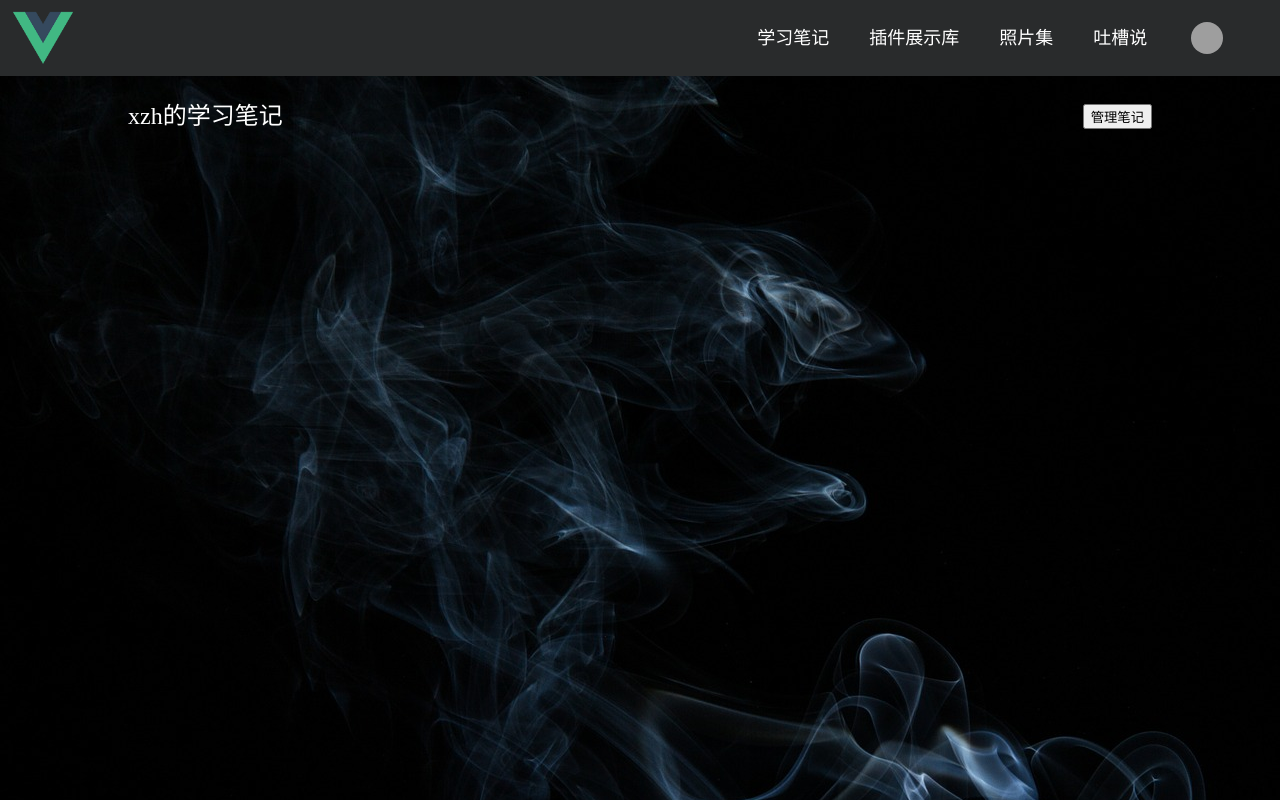
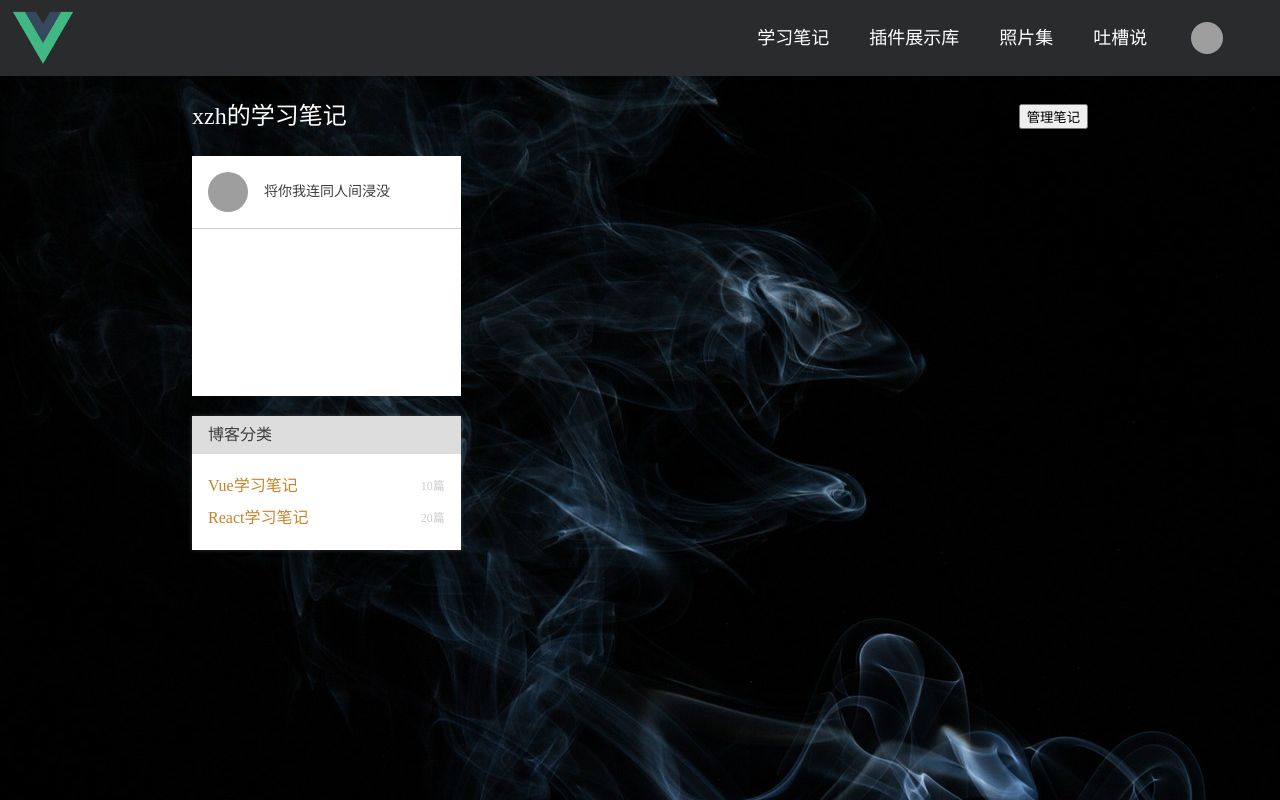
Before and after one commit to xzh97/xzh-blog, a Vue app: page /#/blog/list in a window 1280 px wide. Shown: the top 800 px of the page. Built offline with nearby package versions, Linux system fonts and the light colour scheme; grey boxes are pictures that could not be loaded.

Commit message:
blog write

```diff
--- /dev/null
+++ b/src/components/base/avatar/index.vue
@@ -0,0 +1,98 @@
+<template>
+    <div class="avatar-wrapper" :class="{'border-bottom': showBorderBottom}">
+        <div class="avatar-inner" :class="activeClass">
+            <img :src='avatarImg || avatar' alt='用户头像'>
+        </div>
+        <p class="avatar-name">将你我连同人间浸没</p>
+    </div>
+</template>
+
+<script>
+/**
+ *
+ * @summary 用户头像组件
+ * @params size 用户头像框大小 默认32px
+ * @params shape 用户头像框形状  默认 圆形
+ * @author xzh xzh19971005@163.com
+ *
+ * Created at     : 2019-04-27 00:50:14
+ * Last modified  : 2019-04-27 01:22:48
+ */
+import defaultAvatar from '../../../assets/images/default_avatar.jpg';
+export default {
+    name: 'avatar',
+    props:{
+        size:{
+            type: String,
+            default: 'default'
+        },
+        shape:{
+            type: String,
+            default: 'circle'
+        },
+        avatarImg:{
+            type: String,
+        },
+        showBorderBottom:{
+            type: Boolean,
+            default: true,
+        }
+    },
+    data(){
+        return {
+            avatar:defaultAvatar,
+        }
+    },
+    computed:{
+        activeClass(){
+            let { size, shape, showBorderBottom} = this;
+            return {
+                'default-size':size === 'default',
+                'small-size':size === 'small',
+                'big-size':size === 'big',
+                'square':shape !== 'circle',
+            }
+        }
+    }
+};
+</script>
+
+<style lang="scss" scoped>
+@import '../../../styles/mixin.scss';
+.avatar-wrapper{
+    width: 100%;
+    @include fsc;
+    .avatar-inner{
+        padding: 16px;
+        box-sizing: content-box;
+        img{
+            display: block;
+            border-radius: 50%;
+            width: 100%;
+            height: 100%;
+        }
+    }
+    .avatar-name{
+        color: #3d3d3d;
+        font-size: 14px;
+    }
+    .default-size{
+        width: 40px;
+        height: 40px;
+    }
+    .small-size{
+        width: 20px;
+        height: 20px;
+    }
+    .big-size{
+        width: 60px;
+        height: 60px;
+    }
+    .square{
+        border-radius: 0;
+    }
+}
+.border-bottom{
+    border-bottom: 1px solid #cccccc;
+}
+</style>
--- /dev/null
+++ b/src/components/base/category/index.vue
@@ -0,0 +1,73 @@
+<template>
+    <div class="category-wrapper">
+        <h3 class="category-title">{{ title }}</h3>
+        <div class="category-content">
+            <ul class="category-list">
+                <li class="category-item" :key="item.value" v-for="item in categoryList">
+                    <div class="item-left">{{ item.categoryName}}</div>
+                    <div class="item-right">{{ item.articlesCount }}篇</div>
+                </li>
+            </ul>
+        </div>
+    </div>
+</template>
+
+<script>
+export default {
+    name: "category",
+    props: {
+        title: {
+            type: String,
+            default: ""
+        },
+        categoryList: {
+            type: Array,
+            default() {
+                return [];
+            }
+        }
+    }
+};
+</script>
+
+<style lang="scss" scoped>
+@import "../../../styles/mixin.scss";
+.category-wrapper {
+    width: 100%;
+    background: #ffffff;
+    margin-top: 20px;
+    color: #000000;
+    box-shadow: 0 0 4px rgba(255,255,255,.2);
+    .category-title {
+        padding: 0 16px;
+        background: #dddddd;
+        font-size: 16px;
+        color: #3d3d3d;
+        height: 38px;
+        line-height: 38px;
+    }
+    .category-content {
+        padding: 16px;
+    }
+    .category-item {
+        @include fbc;
+        @include oneline;
+        cursor: pointer;
+        height: 32px;
+        line-height: 32px;
+        .item-left {
+            color: #c88326;
+            font-size: 16px;
+        }
+        .item-right {
+            font-size: 12px;
+            color: #cccccc;
+        }
+    }
+    .category-item:hover {
+        .item-left {
+            color: #f03434;
+        }
+    }
+}
+</style>
--- a/src/styles/mixin.scss
+++ b/src/styles/mixin.scss
@@ -3,15 +3,28 @@
 */
 
 // 两端对齐
-@mixin fac(){
+@mixin fac{
     display: flex;
     justify-content: space-around;
     align-items: center;
 }
 
 // 间隔对齐
-@mixin fbc(){
+@mixin fbc{
     display: flex;
     justify-content: space-between;
     align-items: center;
 }
+
+// 间隔对齐
+@mixin fsc{
+    display: flex;
+    justify-content: flex-start;
+    align-items: center;
+}
+
+@mixin oneline{
+    text-overflow: ellipsis;
+    overflow: hidden;
+    white-space: nowrap;
+}
--- a/src/views/blogs/list/index.vue
+++ b/src/views/blogs/list/index.vue
@@ -9,15 +9,47 @@
                     <button>管理笔记</button>
                 </div>
             </header>
-            <div class="user-blogs-info"></div>
-            <div class="blogs"></div>
+            <div class="content">
+                <div class="content-left">
+                    <div class="blog-info">
+                        <avatar></avatar>
+                    </div>
+                    <category :title='blogCategorys.title' :categoryList='blogCategorys.categoryList'></category>
+                </div>
+                <div class="content-right"></div>
+            </div>
         </div>
     </div>
 </template>
 
 <script>
+import Category from '../../../components/base/category/index';
+import Avatar from '../../../components/base/avatar/index';
 export default {
-
+    name:'blog-list',
+    data(){
+        return {
+            blogCategorys:{
+                title:'博客分类',
+                categoryList:[
+                    {
+                        value:1,
+                        categoryName:'Vue学习笔记',
+                        articlesCount:10,
+                    },
+                    {
+                        value:2,
+                        categoryName:'React学习笔记',
+                        articlesCount:20,
+                    },
+                ]
+            },
+        }
+    },
+    components:{
+        Category,
+        Avatar
+    }
 }
 </script>
 
@@ -33,7 +65,7 @@ export default {
 
         color: #ffffff;
         .blogs-inner{
-            width: 80%;
+            width: 70%;
             .header{
                 width: 100%;
                 height: 80px;
@@ -44,6 +76,21 @@ export default {
                     font-weight: 500;
                 }
             }
+            .content{
+                width: 100%;
+                @include fbc;
+                .content-left{
+                    width: 30%;
+                    .blog-info, .blog-category{
+                        width: 100%;
+                        height: 240px;
+                        background: #ffffff;
+                    }
+                    .blog-category{
+                        margin-top: 20px;
+                    }
+                }
+            }
         }
     }
 </style>
--- a/src/views/home/index.vue
+++ b/src/views/home/index.vue
@@ -14,7 +14,6 @@ export default {
     .home-wrapper{
         width: 100%;
         height: 1080px;
-        margin-top: -80px;
         background: url('../../assets/images/bg3.jpg');
         color: #ffffff;
         p{
```
